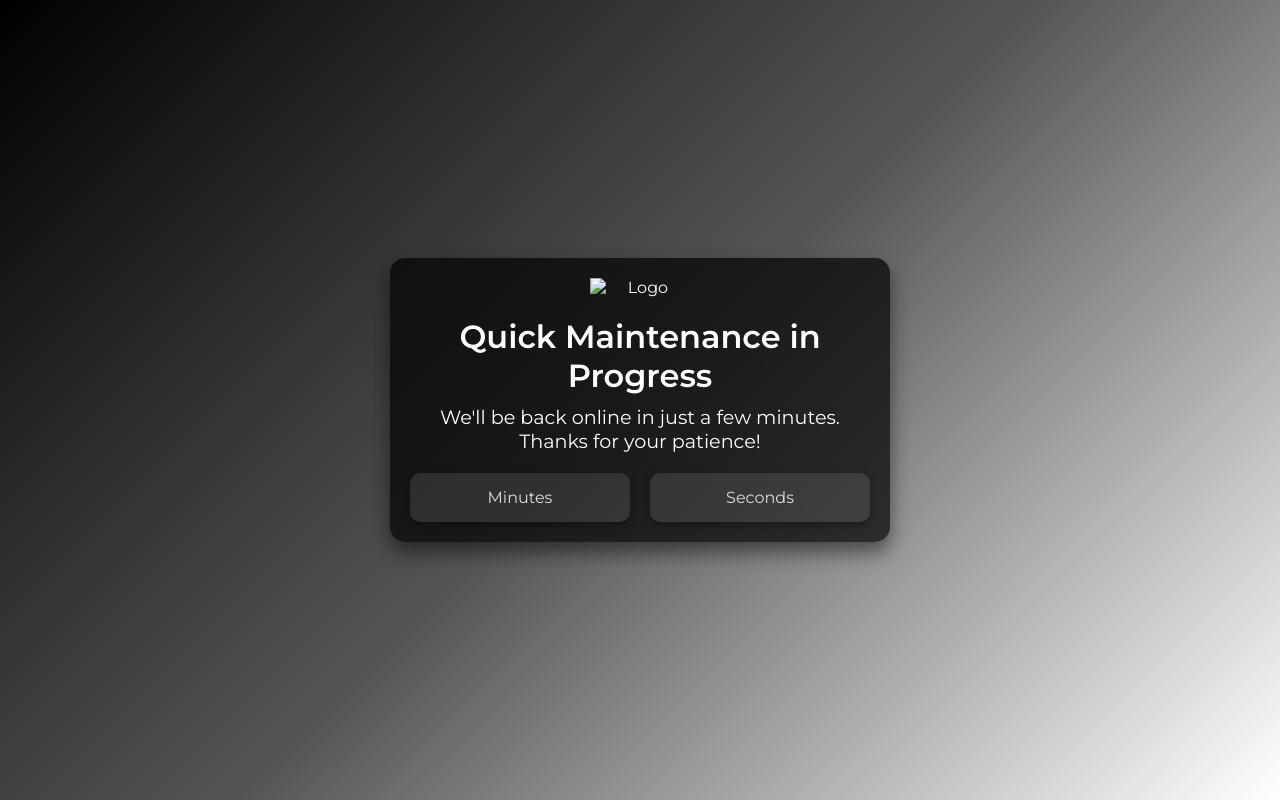
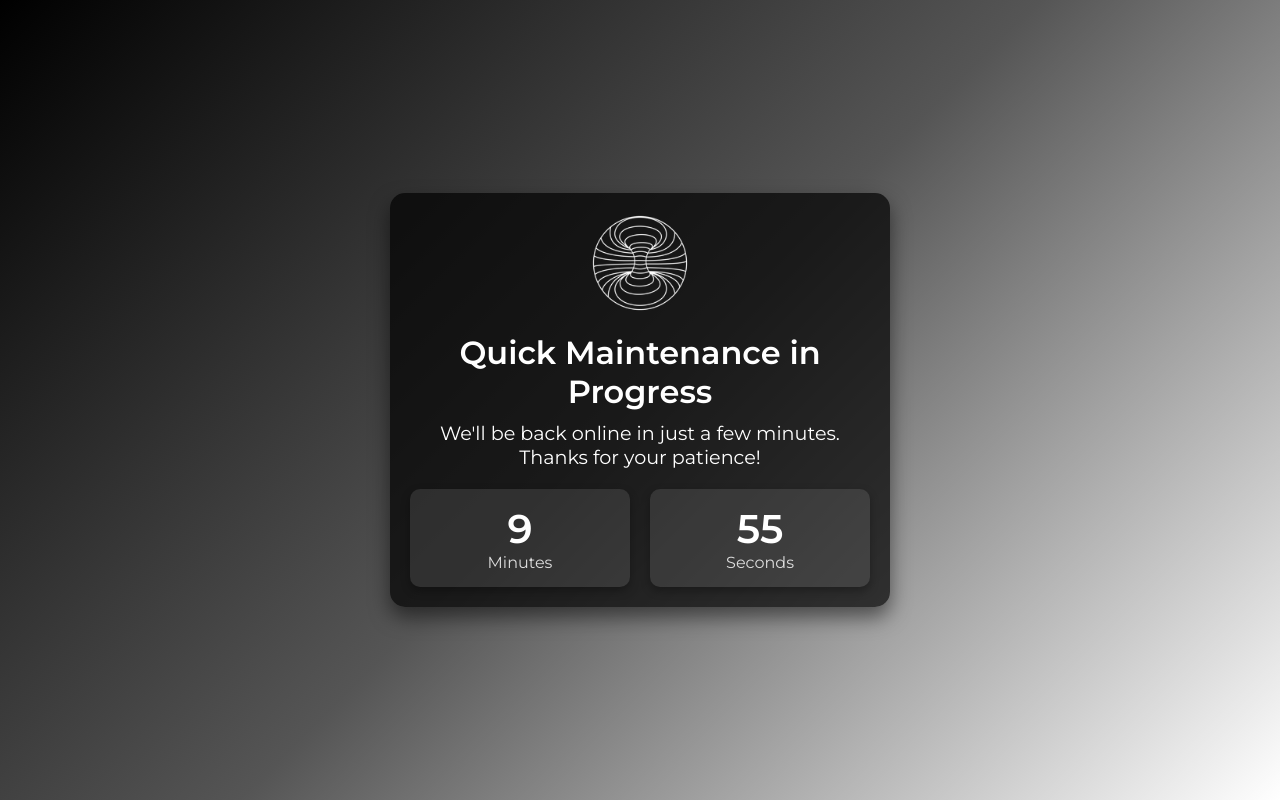
Before and after one commit to mrokonuzzaman040/Site-under-Maintenance, a plain HTML site: page index.html in a window 1280 px wide. Drawn offline with Linux system fonts and the light colour scheme; files that its build step writes are made by us from their sources.

Commit message:
chore: Update image and script paths in index.html

```diff
--- a/index.html
+++ b/index.html
@@ -4,11 +4,11 @@
     <meta charset="UTF-8">
     <meta name="viewport" content="width=device-width, initial-scale=1.0">
     <title>Site Under Maintenance</title>
-    <link rel="stylesheet" href="styles.css">
+    <link rel="stylesheet" href="css/styles.css">
 </head>
 <body>
     <div class="container">
-        <img src="logo.png" alt="Logo" class="logo">
+        <img src="images/logo.png" alt="Logo" class="logo">
         <div class="content">
             <h1>Quick Maintenance in Progress</h1>
             <p>We'll be back online in just a few minutes. Thanks for your patience!</p>
@@ -24,6 +24,6 @@
             </div>
         </div>
     </div>
-    <script src="script.js"></script>
+    <script src="js/script.js"></script>
 </body>
 </html>
```
